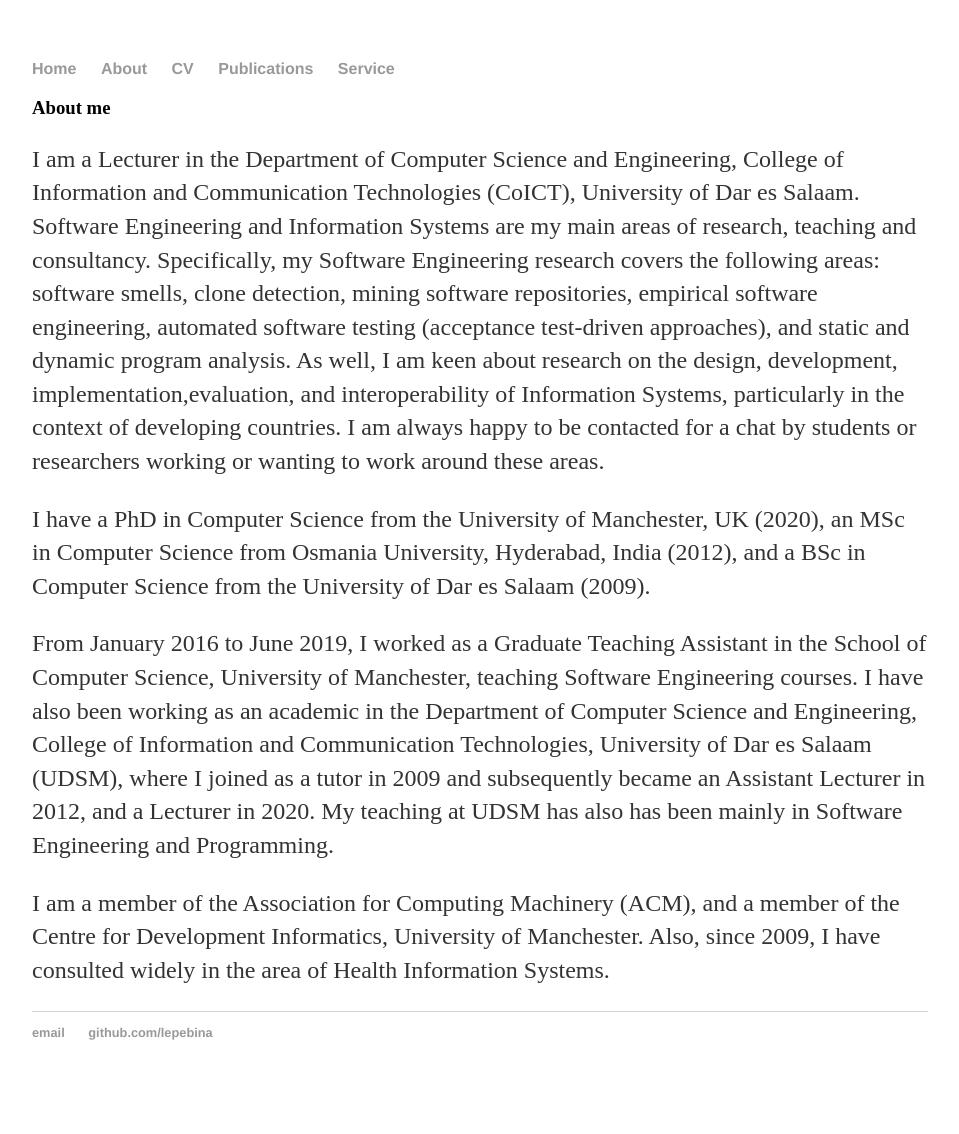
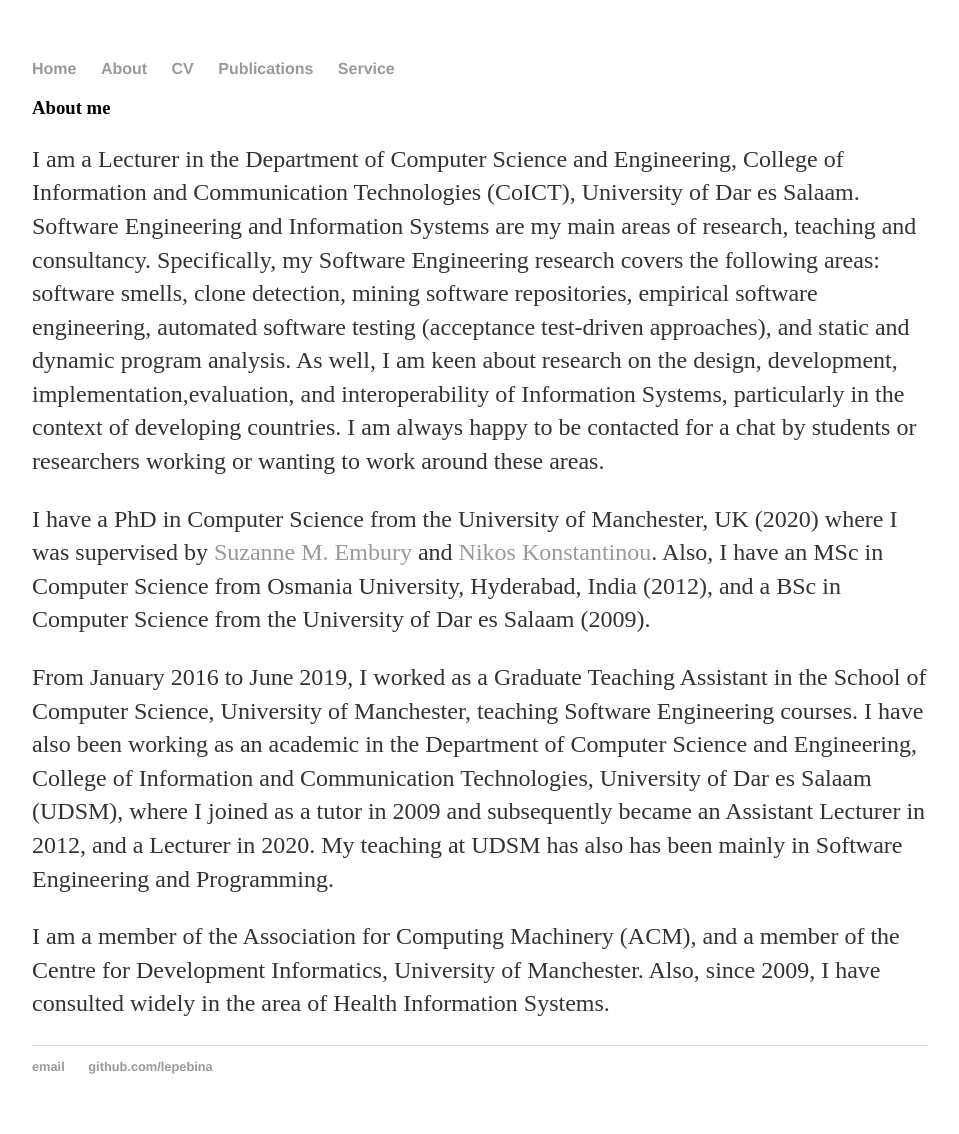
Before and after one commit to lepebina/lepebina.github.io, a Jekyll site: the page built from about.html, in a window 1280 px wide. Shown: the whole page, without its empty margins (160-1119 px from the left). Built offline with Jekyll 4.4.1, drawn with Linux system fonts in a browser that asks for light colours; before the commit the page ends 1100 px from its top, so only the background shows below that.

Commit message:
Update about.html

```diff
--- a/about.html
+++ b/about.html
@@ -13,7 +13,7 @@
 	I am always happy to be contacted for a chat by students or researchers working or wanting to work around these areas.
 	</p>
 
-	<p>I have a PhD in Computer Science from the University of Manchester, UK (2020), an MSc in Computer Science from Osmania University, Hyderabad, India (2012),
+	<p>I have a PhD in Computer Science from the University of Manchester, UK (2020) where I was supervised by <a href="http://www.cs.man.ac.uk/~embury/">Suzanne M. Embury</a> and <a href="https://personalpages.manchester.ac.uk/staff/nikolaos.konstantinou/">Nikos Konstantinou</a>. Also, I have an MSc in Computer Science from Osmania University, Hyderabad, India (2012),
 		and a BSc in Computer Science from the University of Dar es Salaam (2009). </p>
 
 	<p>From January 2016 to June 2019, I worked as a Graduate Teaching Assistant in the School of Computer Science, University of Manchester,
```
